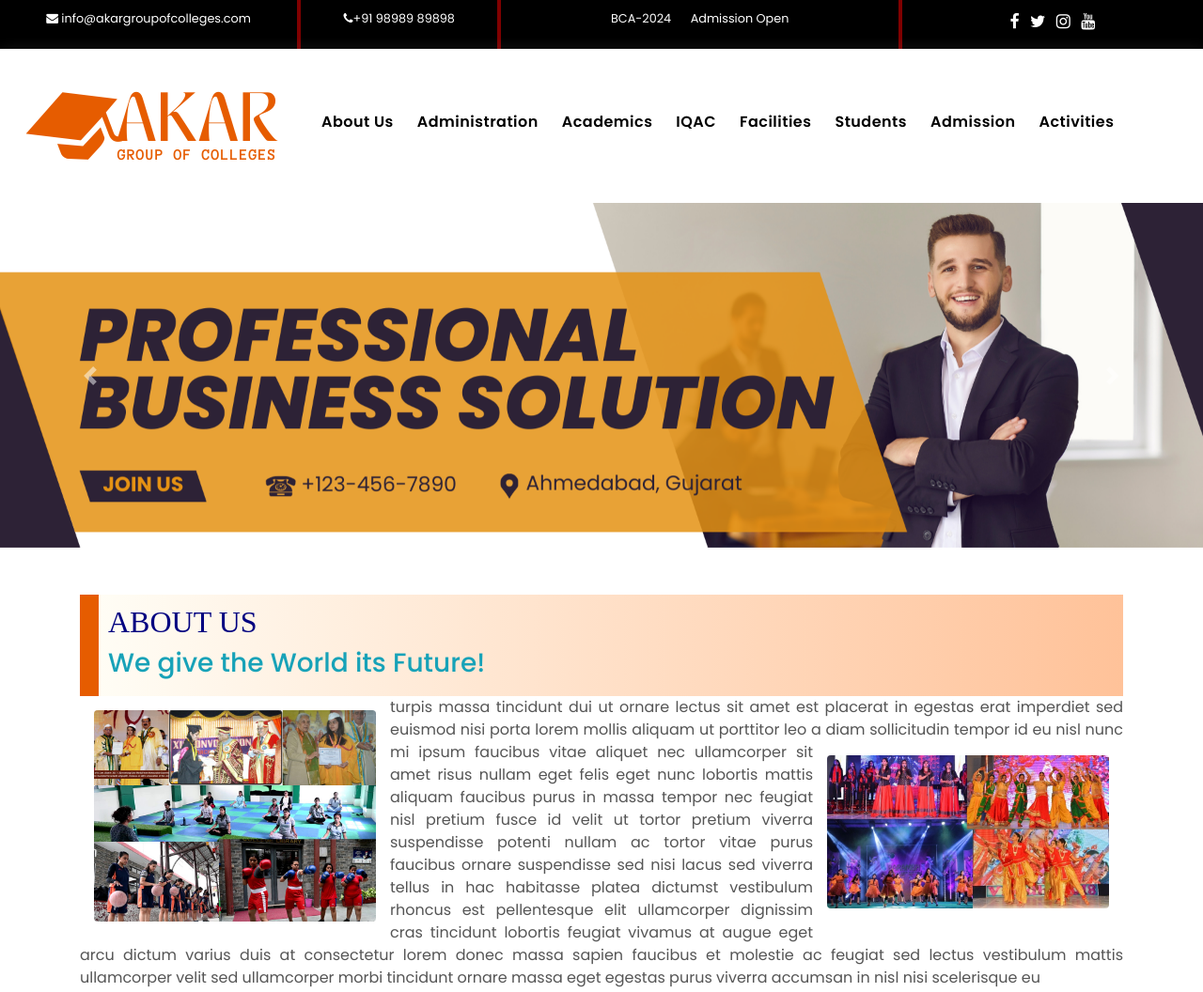
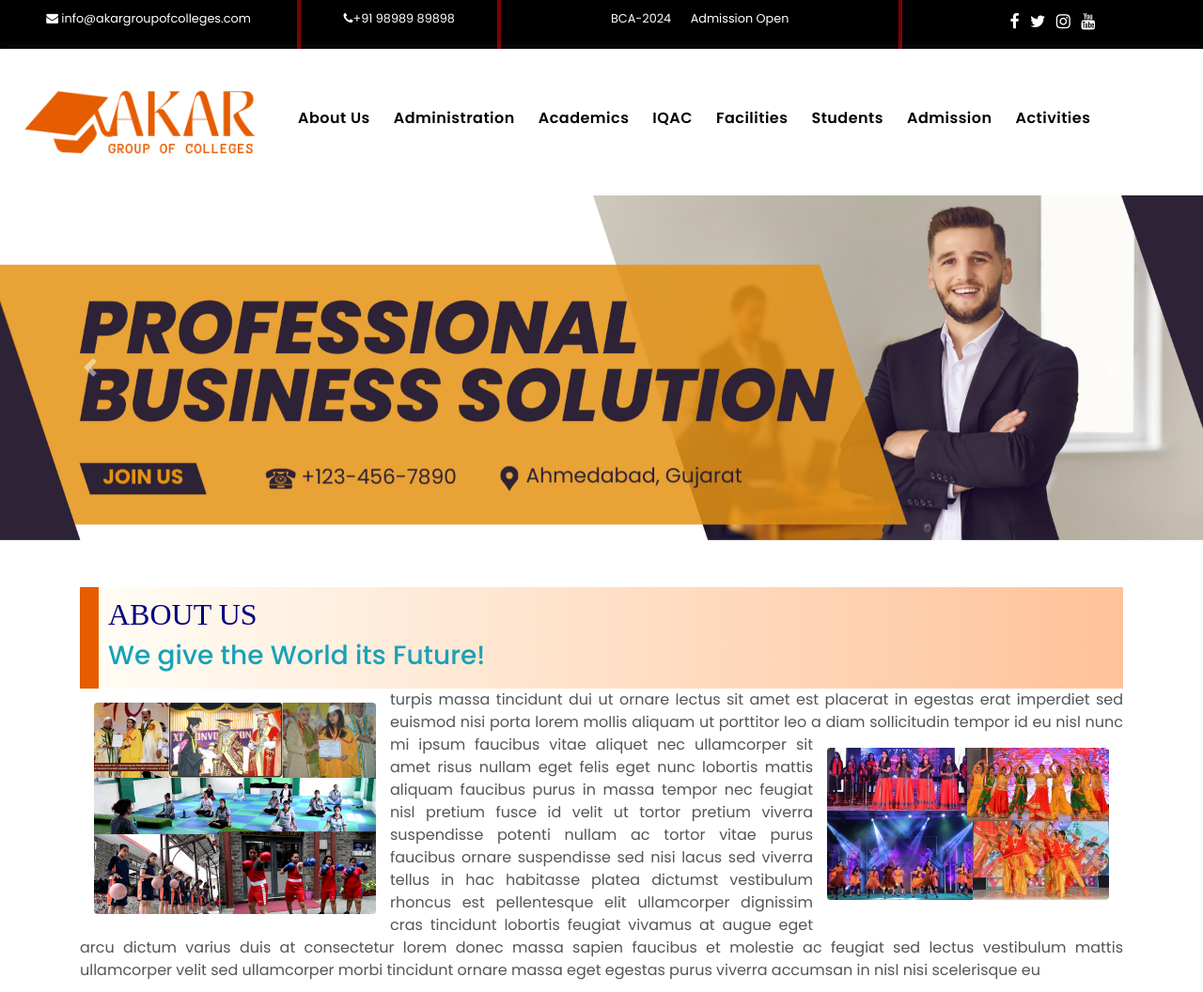
Before and after one commit to shpratyush/akar-college, a plain HTML site: page index.html in a window 1280 px wide. Shown: the top 1056 px of the page at 94% size. Drawn offline with Linux system fonts and the light colour scheme.

Commit message:
Update index.html

```diff
--- a/index.html
+++ b/index.html
@@ -84,7 +84,7 @@
                 <span></span>
             </button>
 
-            <a class="navbar-brand text-brand py-1" href=""><img src="./img/logoN2.png" style="max-width: 300px;" /></a>
+            <a class="navbar-brand text-brand py-1" href=""><img src="./img/logoN2.png" style="max-width: 275px;" /></a>
 
             <div class="navbar-collapse collapse justify-content-center" id="navbarDefault">
                 <ul class="navbar-nav">
```
